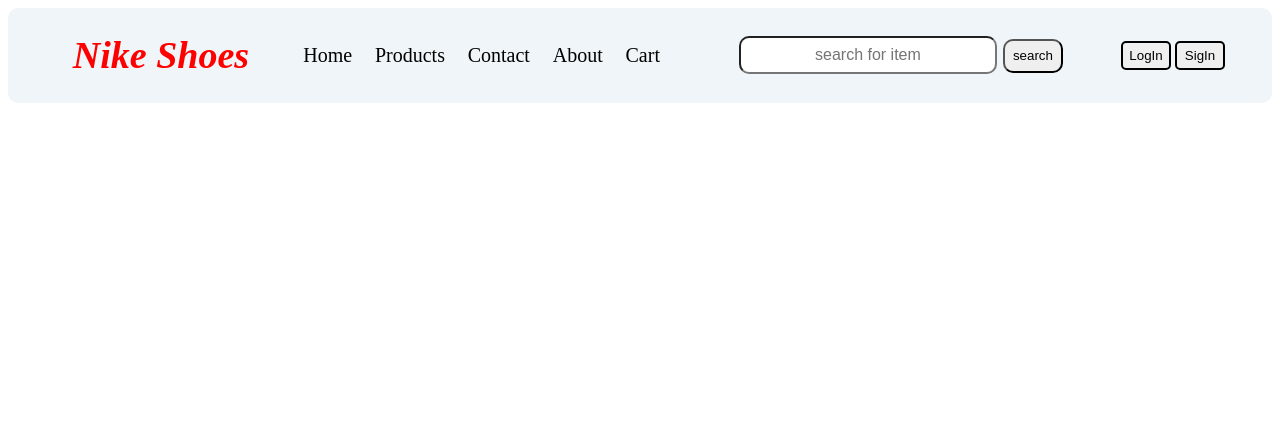
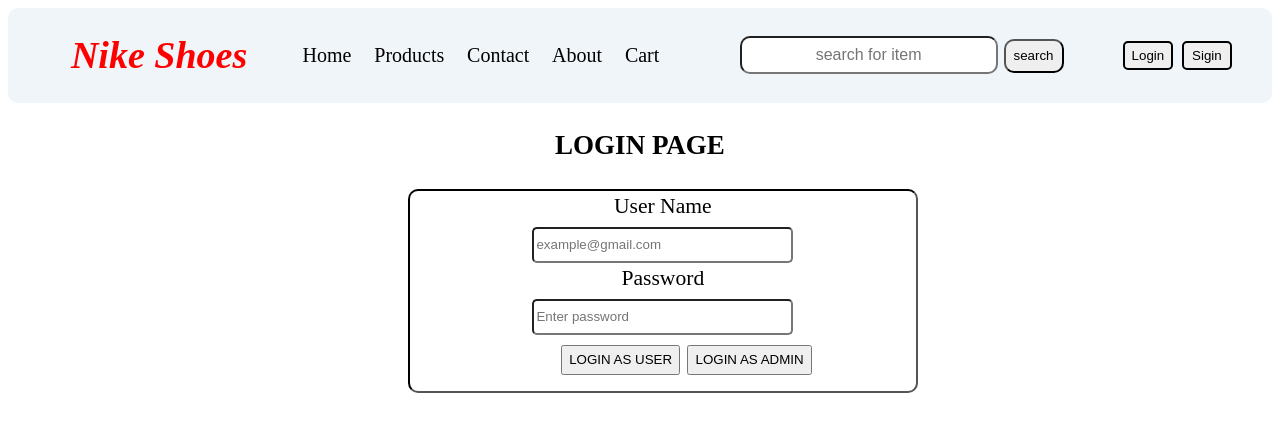
Before and after one commit to Yashwanth-G22/New-react-app, a React (Vite) app: page /login in a window 1280 px wide. Shown: the top 432 px of the page. Built offline with nearby package versions, Linux system fonts and the light colour scheme.

Commit message:
working on the login pages

```diff
--- a/src/App.tsx
+++ b/src/App.tsx
@@ -7,6 +7,7 @@
 import Cart from "./Components/cart/Cart";
 import Contact from "./Components/Contact";
 import About from "./Components/About";
+import Login from "./Components/loginPages/Login";
 
 export default function App(){
 
@@ -20,6 +21,7 @@
       <Route path='/cart' element= {<Cart/>}/>
       <Route path='/contact' element= {<Contact/>}/>
       <Route path='/about' element = {<About/>}/>
+      <Route path='/login' element = {<Login/>}/>
      </Routes>
      </Router>
     </div>
--- a/src/Components/Navbar/Navbar.css
+++ b/src/Components/Navbar/Navbar.css
@@ -45,6 +45,8 @@
 }
 .reg-buttons{
     width: 10%;
+    display: flex;
+    flex-direction: row;
 }
 .login-button{
     margin: 2px;
--- a/src/Components/Navbar/Navbar.tsx
+++ b/src/Components/Navbar/Navbar.tsx
@@ -21,8 +21,8 @@
         <Button name='search' className='search-button' />
       </form>
       <div className='reg-buttons'>
-      <Link to = '/login'><Button name = 'LogIn' className='login-button'/></Link>
-      <Link to= '/sigin'><Button name = 'SigIn' className='sigin-button'/></Link>
+      <Link to = '/login'><Button name = 'Login' className='login-button'/></Link>
+      <Link to = '/login'><Button name = 'Sigin' className='sigin-button'/></Link>
       </div>
 
     </div>
--- /dev/null
+++ b/src/Components/loginPages/Login.css
@@ -0,0 +1,40 @@
+.login-form{
+    width: 40%;
+    height: 200px;
+    border: 2px inset black;
+    text-align: center;
+    gap: 3px;
+    border-radius: 10px;
+    margin-left: 400px;
+}
+div{
+    display: flex;
+    flex-direction: column;
+    font-size: large;
+    gap: 5px;
+}
+div>label{
+    font-size: larger;
+    margin-right: 290px;
+    margin: 3px;
+}
+input{
+    width: 50%;
+    height: 30px;
+    border-radius: 5px;
+}
+.login-buttons{
+    width: 50%;
+    display: flex;
+    flex-direction: row;
+    justify-content: space-around;
+    margin-left: 150px;
+}
+.login-buttons>button{
+    cursor: pointer;
+    height: 30px;
+    margin-top: 10px;
+}
+.admin-page{
+    text-align: center;
+}
--- /dev/null
+++ b/src/Components/loginPages/Login.tsx
@@ -0,0 +1,40 @@
+import React, { useRef } from 'react';
+import './Login.css';
+
+export default function Login() {
+    const adminName = 'yashwanth@gmail.com';
+    const adminPassword = 'yashwanth';
+    const userNameRef = useRef(null)
+    let passwordRef = useRef(null)
+
+    function handleSubmit(e: Event) : void {
+        e.preventDefault()
+        if(userNameRef.current.value === adminName && passwordRef.current.value === adminPassword){
+            console.log(userNameRef.current.value , passwordRef.current.value)
+            console.log('hlo yash')
+        }
+    }
+  return (
+    <>
+      <div className='admin-page'>
+        <h2>LOGIN PAGE</h2>
+        <form className='login-form' >
+            <div>
+                <label htmlFor="">User Name</label>
+                <span><input type="text" placeholder='example@gmail.com'
+                 ref={userNameRef} /></span>
+            </div>
+            <div>
+                <label htmlFor="">Password</label>
+                <span><input type="password" placeholder='Enter password' ref={passwordRef}/></span>
+            </div>
+            <div className='login-buttons'>
+            <button type='submit'>LOGIN AS USER</button>
+            <button type='submit' onClick={handleSubmit}>LOGIN AS ADMIN</button>
+            </div>
+
+        </form>
+      </div>
+    </>
+  )
+}
```
